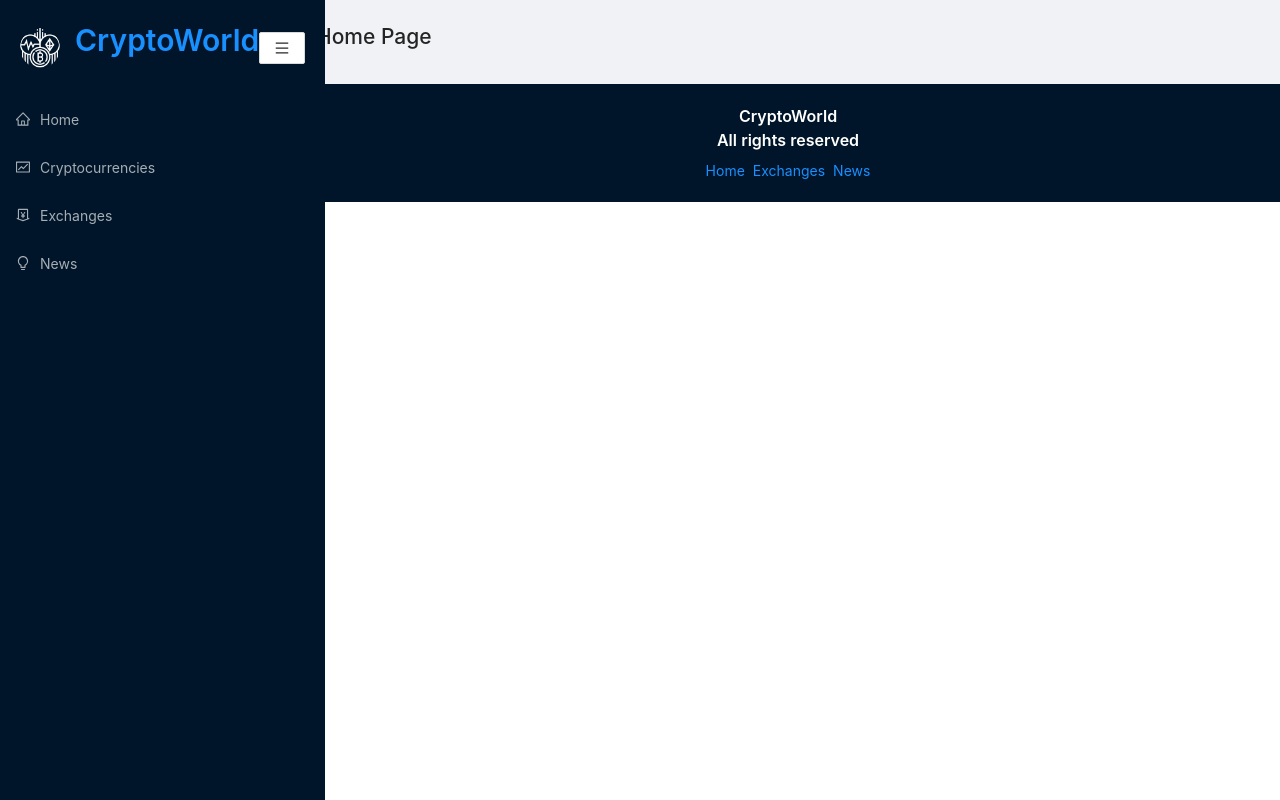
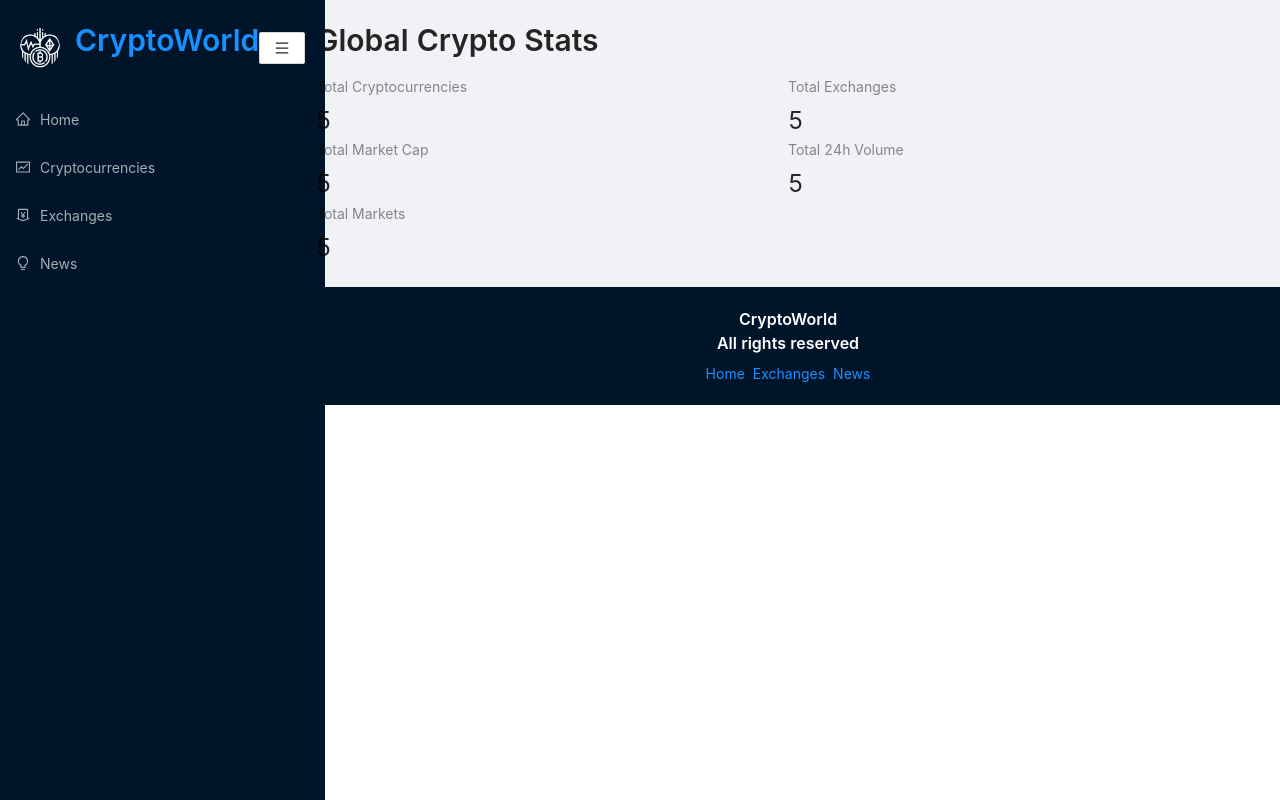
Before and after one commit to ian038/cryptoworld, a React (Create React App) app: page / in a window 1280 px wide. Built offline with nearby package versions, Linux system fonts and the light colour scheme.

Commit message:
Completed home page design

```diff
--- a/src/components/Homepage.jsx
+++ b/src/components/Homepage.jsx
@@ -1,10 +1,22 @@
 import React from 'react'
+import millify from 'millify'
+import { Typography, Row, Col, Statistic } from 'antd'
+import { Link } from 'react-router-dom'
+
+const { Title } = Typography
 
 const Homepage = () => {
     return (
-        <div>
-            <h1>Home Page</h1>
-        </div>
+        <>
+            <Title level={2} className='heading'>Global Crypto Stats</Title>
+            <Row>
+                <Col span={12}><Statistic title='Total Cryptocurrencies' value='5' /></Col>
+                <Col span={12}><Statistic title='Total Exchanges' value='5' /></Col>
+                <Col span={12}><Statistic title='Total Market Cap' value='5' /></Col>
+                <Col span={12}><Statistic title='Total 24h Volume' value='5' /></Col>
+                <Col span={12}><Statistic title='Total Markets' value='5' /></Col>
+            </Row>
+        </>
     )
 }
 
```
